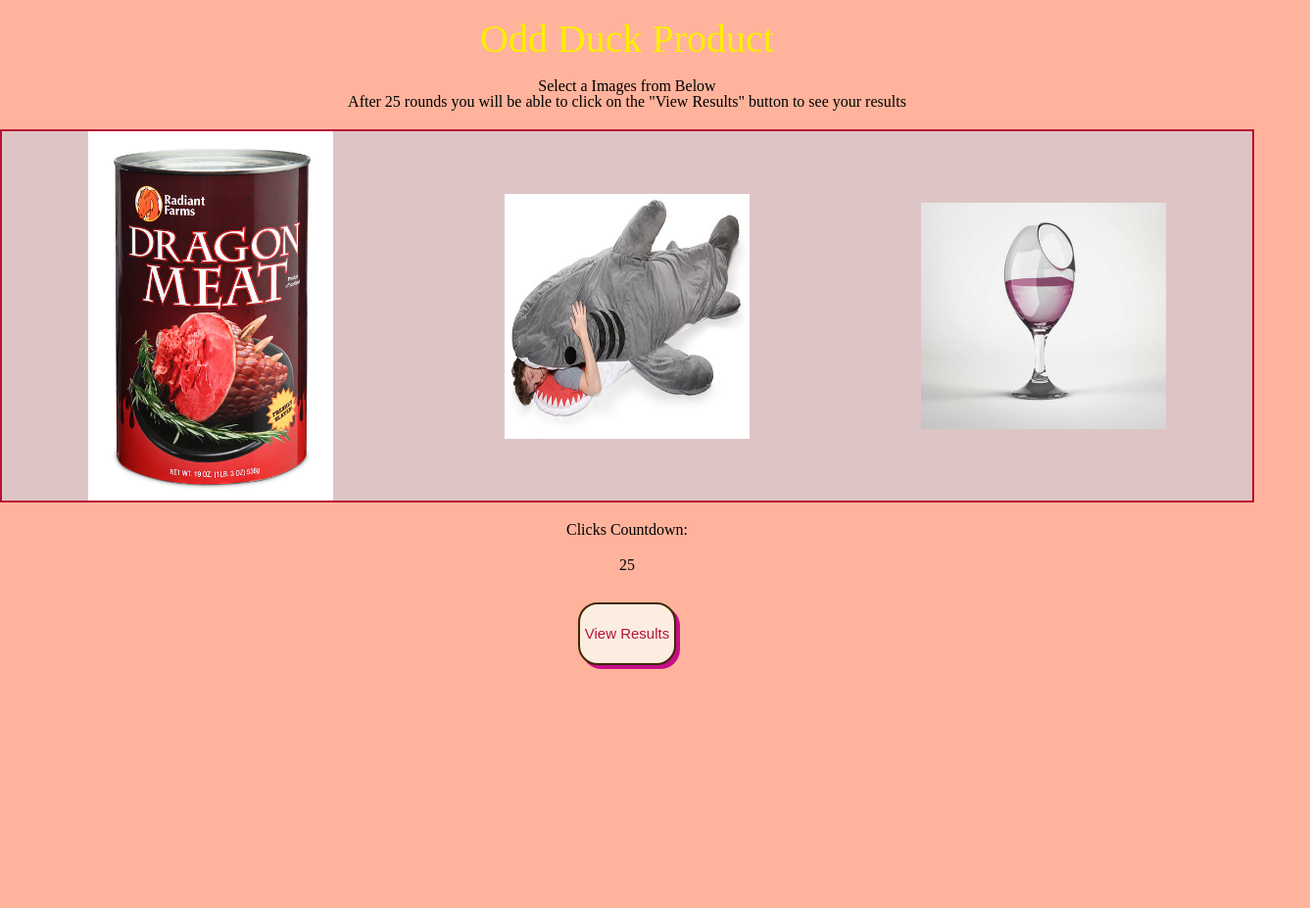
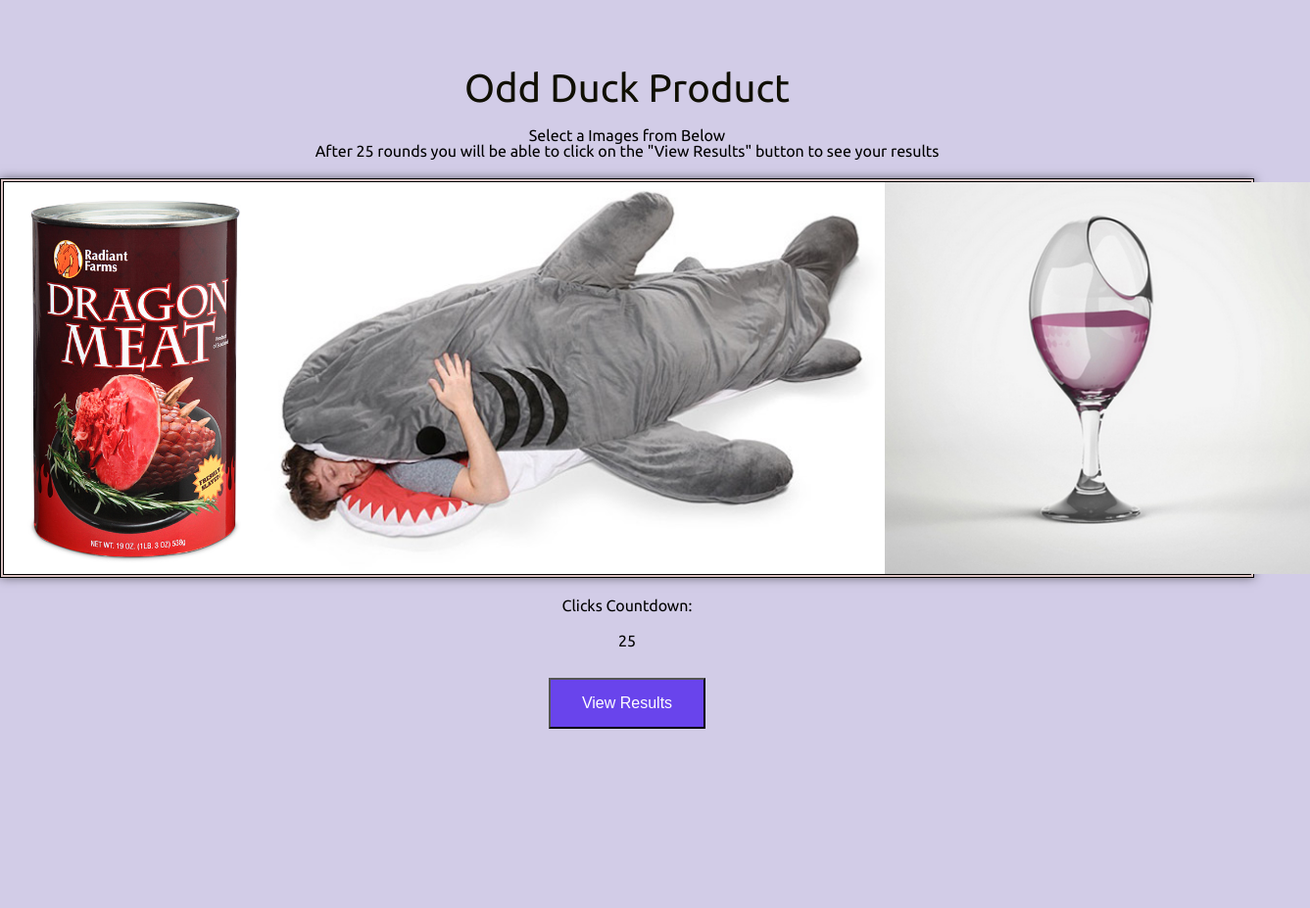
Before and after one commit to jennisung/odd-duck, a plain HTML site: page index.html in a window 1280 px wide. Shown: the whole page at 98% size, 1337 px wide, since content can reach past the window. Before the commit the page ends 862 px from the top, so only its background shows below. Drawn offline with nearby package versions, Linux system fonts and the light colour scheme.

Commit message:
fixing css

```diff
--- a/css/style.css
+++ b/css/style.css
@@ -1,63 +1,60 @@
 body {
-  background-color:  #ffb39c;
+  background-color:  #d2cce7;
 }
 
 h1 {
   font-size: 40px;
-  color: rgb(255, 238, 0);
-  font-family: 'Crimson Text', serif;
-  margin-bottom: 20px;
+  color: rgb(16, 15, 3);
+  font-family: 'Ubuntu', sans-serif;  margin-bottom: 20px;
   margin-top: 20px;
   text-align: center;
+  padding-top: 50px;
 }
 
 h2 {
-  font-family: 'Crimson Text', serif;
-  margin-bottom: 20px;
+  font-family: 'Ubuntu', sans-serif;  margin-bottom: 20px;
   margin-top: 20px;
   text-align: center;
 
   }
 
  p {
-  font-family: 'Crimson Text', serif;
-  margin-bottom: 20px;
+  font-family: 'Ubuntu', sans-serif;  margin-bottom: 20px;
   margin-top: 20px;
   text-align: center;
 }
 
 #img-one {
-  width: 250px;
+  height:400px;
 }
 
 #img-two {
-  width: 250px;
-  height:250px;
+  height:400px;
 
 }
 
 #img-three{
-width: 250px;
+  height:400px;
 }
 
 #img-container {
   display: flex;
   justify-content: space-around;
   align-items: center;
+  border: 4px double;
+  box-shadow: 0 0 10px rgba(0, 0, 0, 0.5);
 }
 
 button {
-  background-color: #fbeee0;
-  border: 2px solid #422800;
-  border-radius: 20px;
-  box-shadow: #c50e88 4px 4px 0 0;
-  color: #b81135;
-  font-size: 15px;
-  padding: 5px;
-  line-height: 50px;
+  background-color: #6944ec;
+  color: white;
+  padding: 15px 32px;
   text-align: center;
-  margin-top: 50px;
-  margin-bottom: 30px;
+  text-decoration: none;
+  display: inline-block;
+  font-size: 16px;
+  display: flex;
+  align-items: center;
   display: flex;
   justify-content: center;
   margin: 0 auto;
@@ -79,7 +76,7 @@
  main section {
   background-color: rgb(222, 197, 197);
   border: 2px solid ;
-  border-color: #b81135;
+  border-color: #111010;
   display: flex;
   justify-content: center;
 }
--- a/index.html
+++ b/index.html
@@ -3,6 +3,7 @@
 
 <head>
   <title>Lab11: Odd Duck Product</title>
+  <link href="https://fonts.googleapis.com/css2?family=Ubuntu&display=swap" rel="stylesheet">
   <link rel="stylesheet" href="css/reset.css">
   <link rel="stylesheet" href="css/style.css">
 </head>
```
